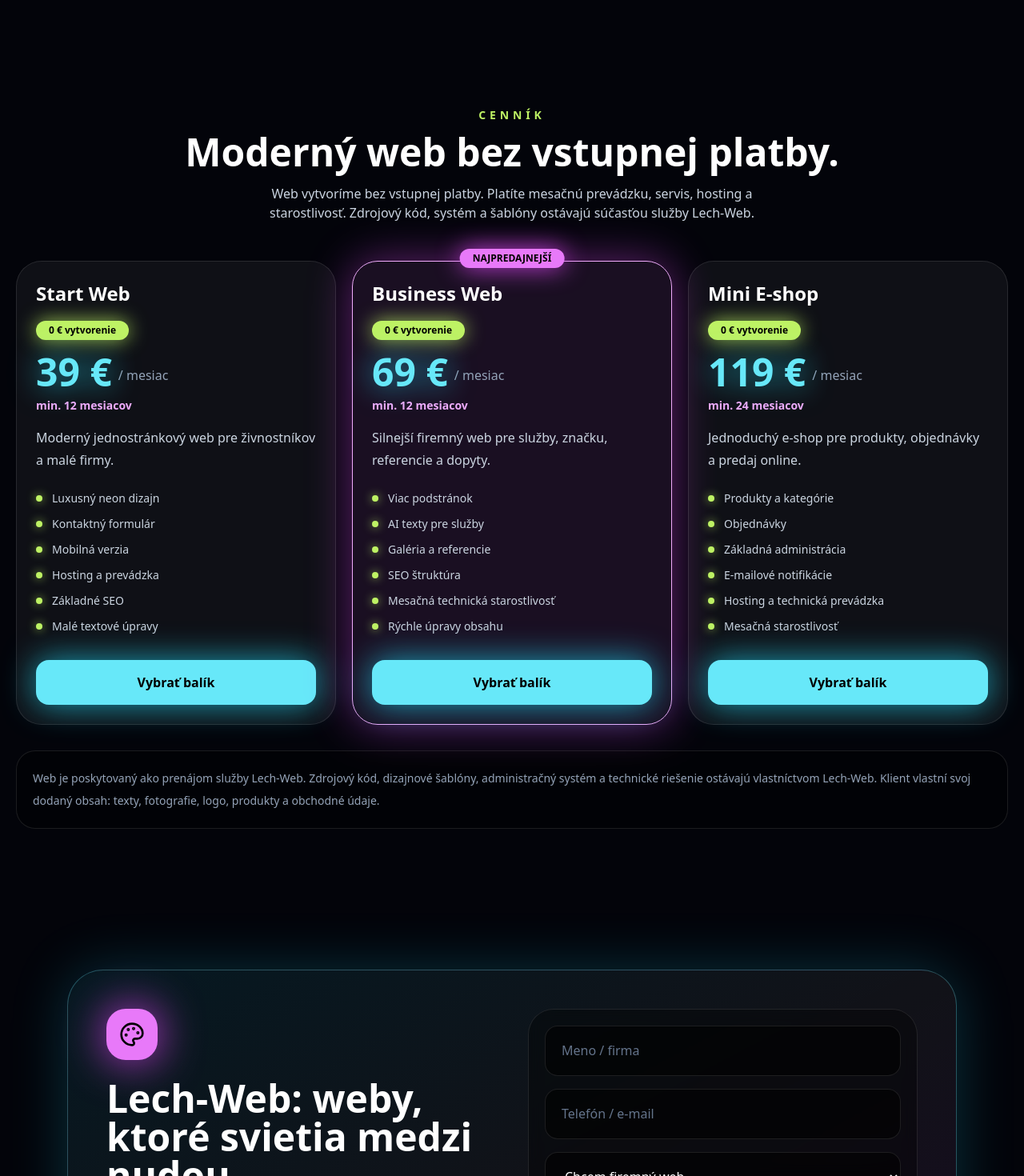
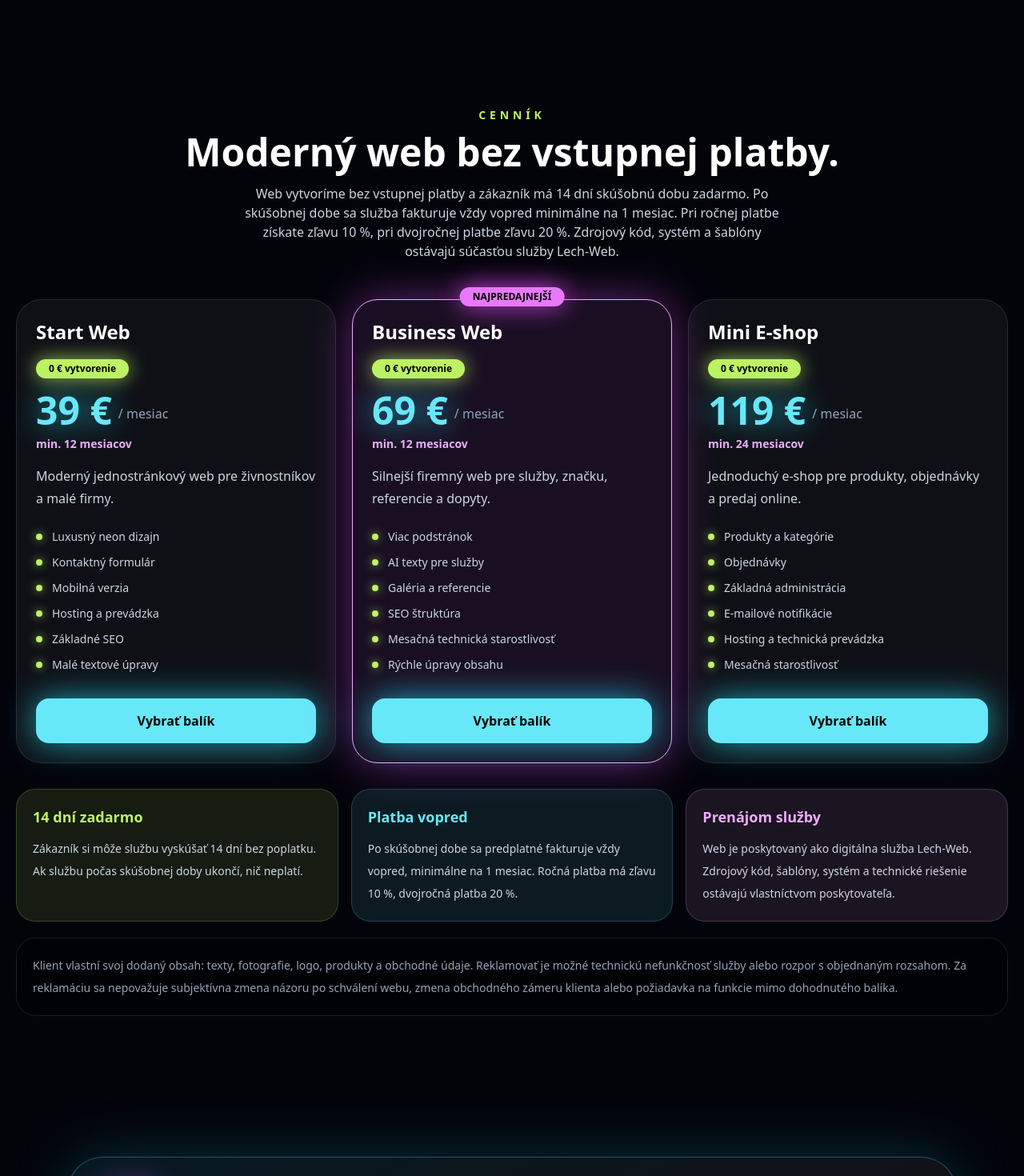
Before and after one commit to Virivkyonline/Lech-Web, a React (Vite) app: page / in a window 1280 px wide. Shown: the part 2970-4440 px from the top of the page at 80% size. Built offline with nearby package versions, Linux system fonts and the light colour scheme.

Commit message:
Update Lech-Web terms and pricing

```diff
--- a/src/App.jsx
+++ b/src/App.jsx
@@ -266,7 +266,11 @@
         <div className="mb-12 text-center">
           <div className="mb-3 text-sm font-black uppercase tracking-[0.35em] text-lime-300">Cenník</div>
           <h2 className="text-4xl font-black sm:text-5xl">Moderný web bez vstupnej platby.</h2>
-          <p className="mx-auto mt-4 max-w-2xl text-slate-300">Web vytvoríme bez vstupnej platby. Platíte mesačnú prevádzku, servis, hosting a starostlivosť. Zdrojový kód, systém a šablóny ostávajú súčasťou služby Lech-Web.</p>
+          <p className="mx-auto mt-4 max-w-2xl text-slate-300">Web vytvoríme bez vstupnej platby a zákazník má 14 dní skúšobnú dobu
+zadarmo. Po skúšobnej dobe sa služba fakturuje vždy vopred minimálne
+na 1 mesiac. Pri ročnej platbe získate zľavu 10 %, pri dvojročnej
+platbe zľavu 20 %. Zdrojový kód, systém a šablóny ostávajú súčasťou
+služby Lech-Web.</p>
         </div>
         <div className="grid gap-5 lg:grid-cols-3">
           {plans.map((plan) => (
@@ -286,9 +290,46 @@
             </div>
           ))}
         </div>
-        <div className="mt-8 rounded-3xl border border-white/10 bg-black/40 p-5 text-sm leading-7 text-slate-400">
-          Web je poskytovaný ako prenájom služby Lech-Web. Zdrojový kód, dizajnové šablóny, administračný systém a technické riešenie ostávajú vlastníctvom Lech-Web. Klient vlastní svoj dodaný obsah: texty, fotografie, logo, produkty a obchodné údaje.
-        </div>
+        <div className="mt-8 grid gap-4 md:grid-cols-3">
+  <div className="rounded-3xl border border-lime-300/20 bg-lime-300/10 p-5">
+    <div className="text-lg font-black text-lime-300">
+      14 dní zadarmo
+    </div>
+    <p className="mt-3 text-sm leading-7 text-slate-300">
+      Zákazník si môže službu vyskúšať 14 dní bez poplatku. Ak službu
+      počas skúšobnej doby ukončí, nič neplatí.
+    </p>
+  </div>
+
+  <div className="rounded-3xl border border-cyan-300/20 bg-cyan-300/10 p-5">
+    <div className="text-lg font-black text-cyan-300">
+      Platba vopred
+    </div>
+    <p className="mt-3 text-sm leading-7 text-slate-300">
+      Po skúšobnej dobe sa predplatné fakturuje vždy vopred, minimálne
+      na 1 mesiac. Ročná platba má zľavu 10 %, dvojročná platba 20 %.
+    </p>
+  </div>
+
+  <div className="rounded-3xl border border-fuchsia-300/20 bg-fuchsia-300/10 p-5">
+    <div className="text-lg font-black text-fuchsia-300">
+      Prenájom služby
+    </div>
+    <p className="mt-3 text-sm leading-7 text-slate-300">
+      Web je poskytovaný ako digitálna služba Lech-Web. Zdrojový kód,
+      šablóny, systém a technické riešenie ostávajú vlastníctvom
+      poskytovateľa.
+    </p>
+  </div>
+</div>
+
+<div className="mt-5 rounded-3xl border border-white/10 bg-black/40 p-5 text-sm leading-7 text-slate-400">
+  Klient vlastní svoj dodaný obsah: texty, fotografie, logo, produkty
+  a obchodné údaje. Reklamovať je možné technickú nefunkčnosť služby
+  alebo rozpor s objednaným rozsahom. Za reklamáciu sa nepovažuje
+  subjektívna zmena názoru po schválení webu, zmena obchodného zámeru
+  klienta alebo požiadavka na funkcie mimo dohodnutého balíka.
+</div>
       </section>
 
       <section id="kontakt" className="relative z-10 mx-auto max-w-6xl px-5 py-24">
```
